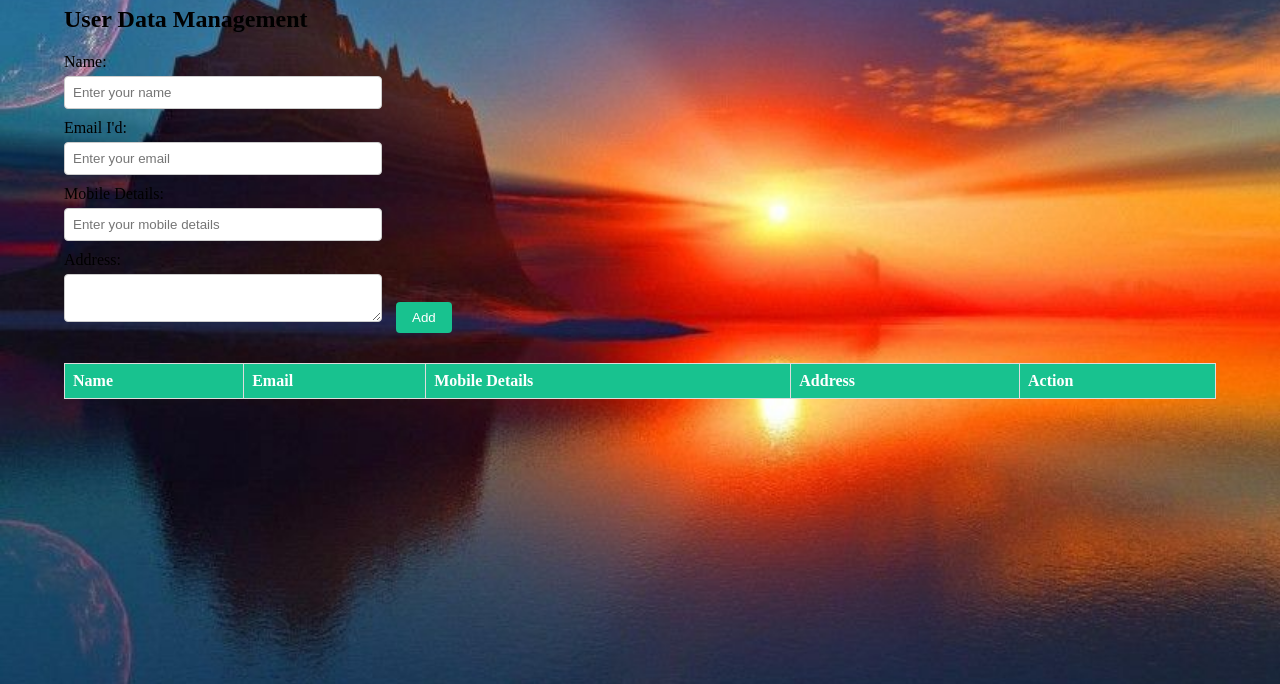
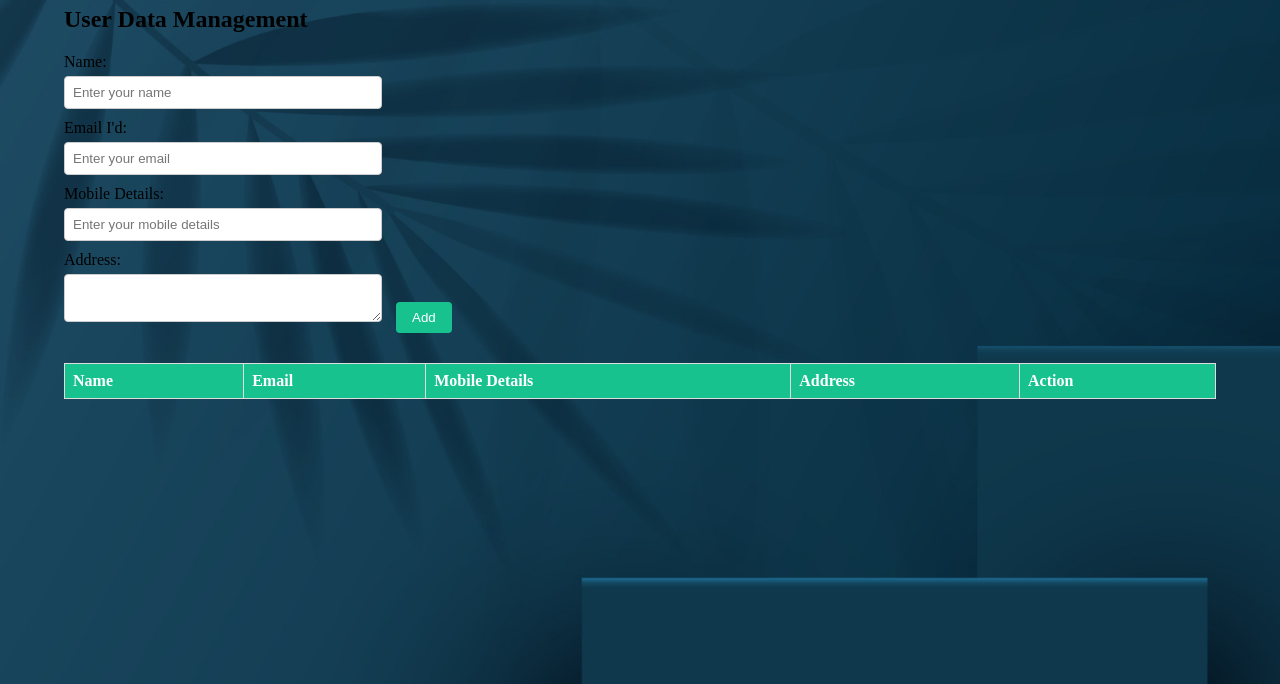
Before and after one commit to RaphButial29/finals, a plain HTML site: page index.html in a window 1280 px wide. Shown: the part 116-800 px from the top of the page. Drawn offline with Linux system fonts and the light colour scheme.

Commit message:
Add files via upload

```diff
--- a/index.html
+++ b/index.html
@@ -188,7 +188,7 @@
     </script>
     <style>
         body {
-          background-image: url('ass.jpg');
+          background-image: url('leaves.jpg');
           background-repeat: no-repeat;
           background-attachment: fixed;
           background-size: cover;
```
